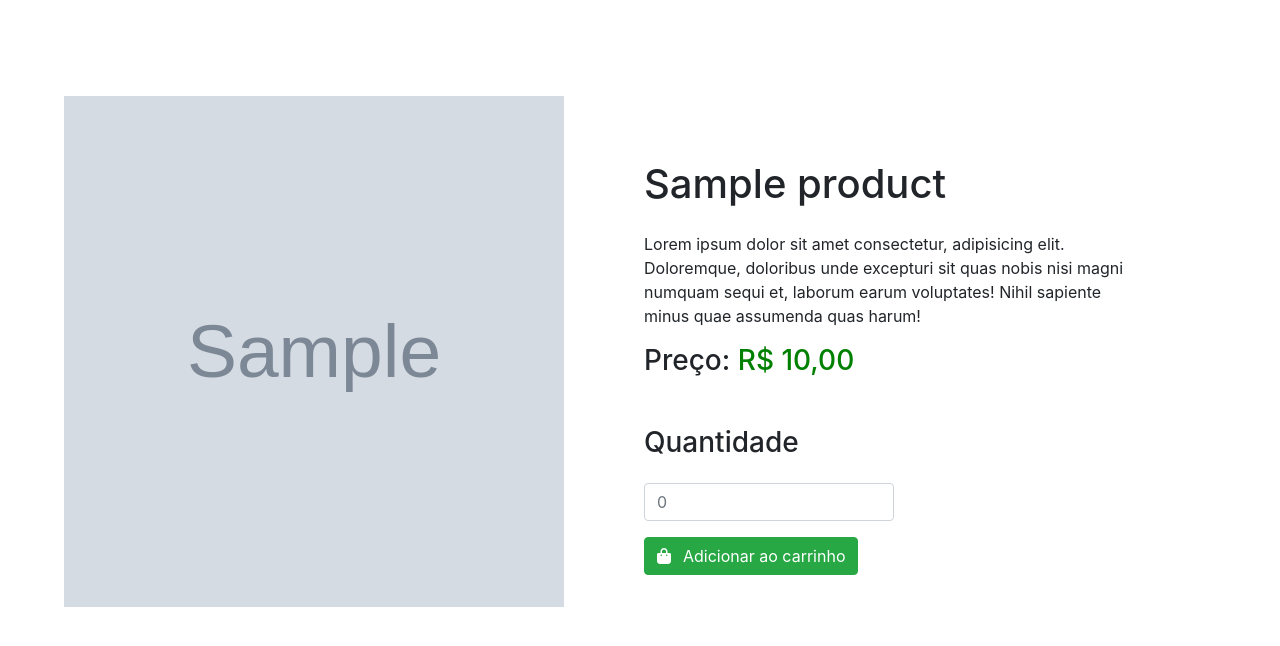
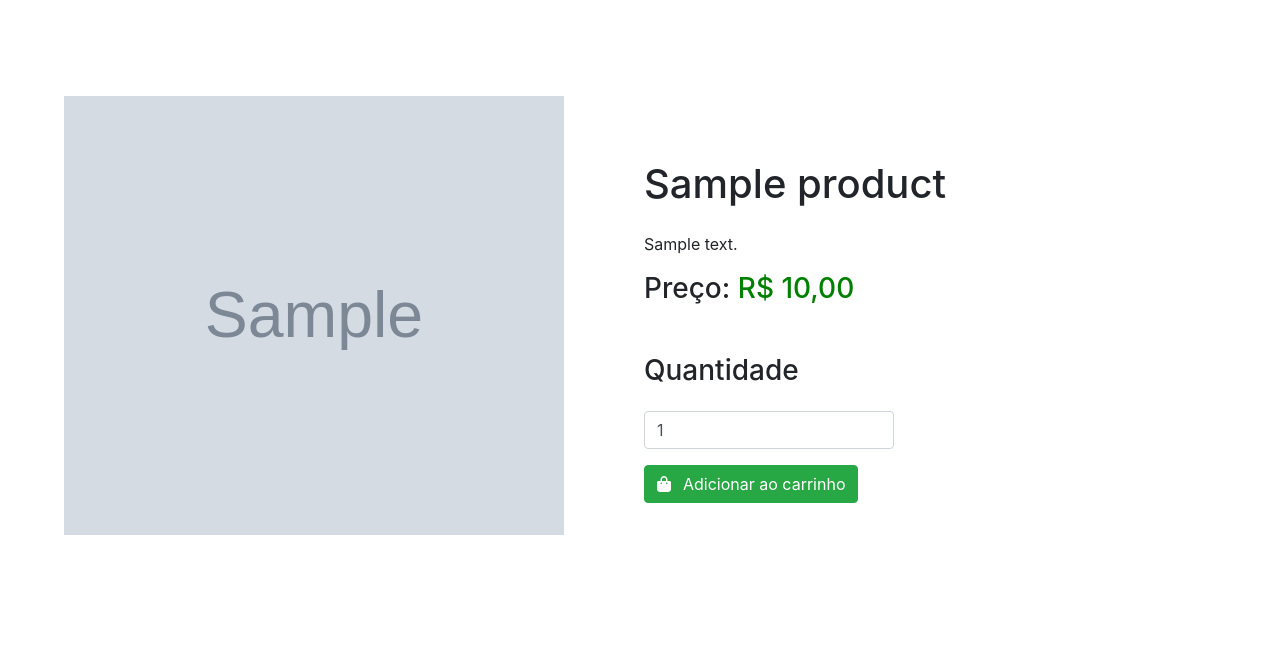
Before and after one commit to PedroFernandesSpark/Padaria-online-python, a Flask app: page /prod/1 in a window 1280 px wide. Shown: the part 56-702 px from the top of the page. Run offline with Flask 2, Linux system fonts and the light colour scheme; tables that the repository leaves empty hold one stand-in row (values such as "Sample post"); grey boxes marked "Sample" are stand-in pictures; parts of the project's set-up code (start-up, migrations or seed data) failed here and were passed over; some libraries are stand-ins or nearby versions.

Commit message:
Adicionando a descrição na criação e seleção dos produtos

```diff
--- a/PyDaria/PyDaria/PyDaria/templates/produto.html
+++ b/PyDaria/PyDaria/PyDaria/templates/produto.html
@@ -51,14 +51,12 @@
                 <img src="{{produto[3]}}" style="margin-left: 5%;" width="500px">
                 <div class="text_container mt-5 p-3" style="width: 40%; margin-left: 5%;">
                     <div class="mb-4"><h1>{{produto[2]}}</h1></div>
-                    <div class="my-3"><p>Lorem ipsum dolor sit amet consectetur, adipisicing elit. Doloremque,
-                         doloribus unde excepturi sit quas nobis nisi magni numquam sequi et,
-                          laborum earum voluptates! Nihil sapiente minus quae assumenda quas harum!</p></div>
+                    <div class="my-3"><p>{{produto[5]}}</p></div>
                     <h3>Preço: <span style="color:green" id="price_prod{{produto[0]}}">{{produto[1]}}</span></h3>
                     <form>
                         <div class="form-group">
                             <div class="mt-5 mb-4"><h3>Quantidade</h3></div>
-                            <input type="number" class="form-control" id="quant" name="quantidade" aria-describedby="emailHelp" placeholder="0" style="width:52%;">
+                            <input type="number" class="form-control" id="quant" name="quantidade" aria-describedby="emailHelp" min="1" value="1" placeholder="1" style="width:52%;">
                             <button type="button" class="btn btn-success mt-3"><em class="fas fa-shopping-bag mr-3" style="width: 10px;"></em>Adicionar ao carrinho</button>
                           </div>
                     </form>
--- a/PyDaria/PyDaria/PyDaria/views.py
+++ b/PyDaria/PyDaria/PyDaria/views.py
@@ -7,14 +7,21 @@ Routes and views for the flask application.
 from datetime import datetime
 from flask import render_template, request, redirect, url_for, session
 from PyDaria import app
-from backend.database import show_client, add_client, add_product, show_all_products, show_product
+from backend.database import show_client, add_client, add_product, show_all_products, show_product, add_to_cart
 
-# Definição das funções do database.py:
+# Definições das funções do database.py:
 
 # add_client(cpf, name, email, telephone, password)
 
 # show_client(cpf) return: ((id, name, email, telephone, cpf, isAdmin, password))
-# add_product(name, price, img, qtd)
+
+# add_product(name, price, img, qtd, description)
+
+# show_all_products()
+
+# show_product(id_produto)
+
+# add_to_cart(cpf, id_produto, quantidade)
 
 app.secret_key = b'_5#y2L"F4Q8z\n\xec]/'
 NOME_CLIENTE = 'Nome do cliente'
@@ -133,7 +140,10 @@ def productcreate():
         price = float(price)
         img = request.form['image']
         qtd = request.form['stock']
-        add_product(name, price, img, qtd)
+        desc = request.form['descricao']
+        if not desc:
+            desc = "Sem Descrição"
+        add_product(name, price, img, qtd, desc)
         return redirect(url_for("productadm"))
     else:
         logado = False
```
